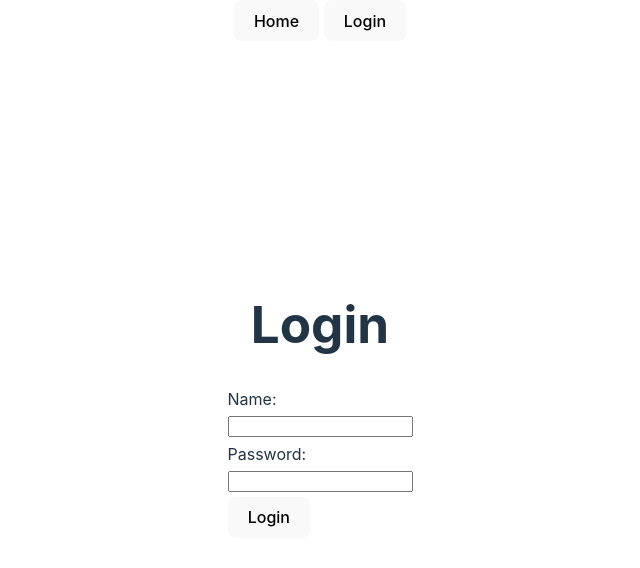
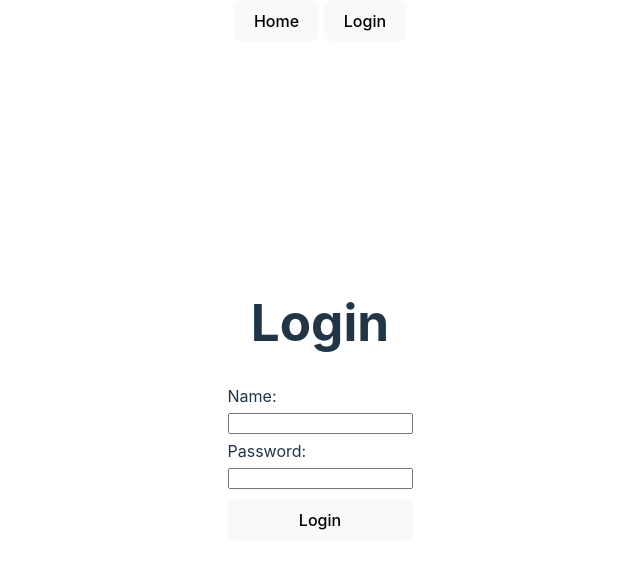
Before and after one commit to alexanderley/ts-pdf-uploader-frontend, a React (Vite) app: page /login in a window 1280 px wide. Shown: the top 568 px of the page, without its empty margins (320-960 px from the left). Built offline with nearby package versions, Linux system fonts and the light colour scheme.

Commit message:
changed button

```diff
--- a/src/pages/LoginPage.tsx
+++ b/src/pages/LoginPage.tsx
@@ -55,7 +55,9 @@
           onChange={handlePassword}
         />
 
-        <button type="submit">Login</button>
+        <button style={{ width: "100%", marginTop: "5px" }} type="submit">
+          Login
+        </button>
       </form>
 
       {errorMessage && <p className="error-message">{errorMessage}</p>}
```
